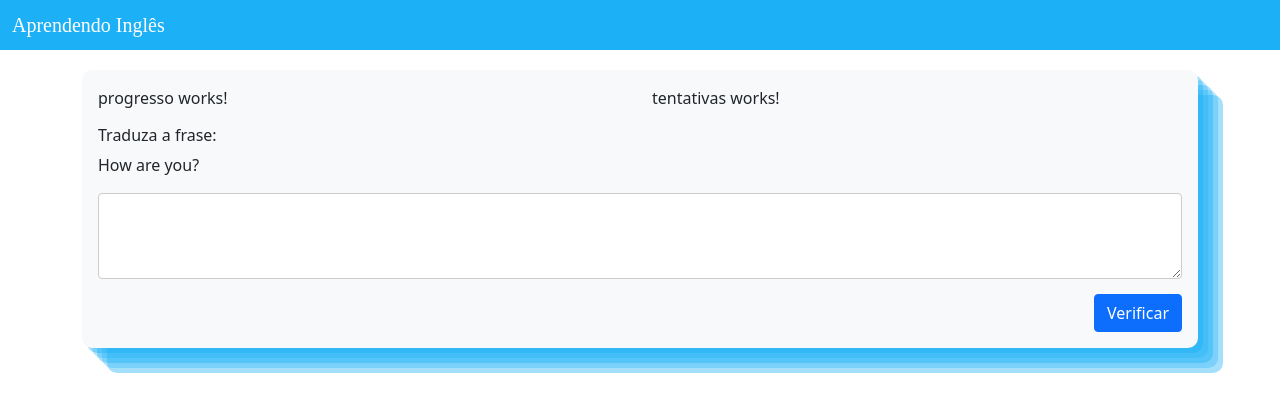
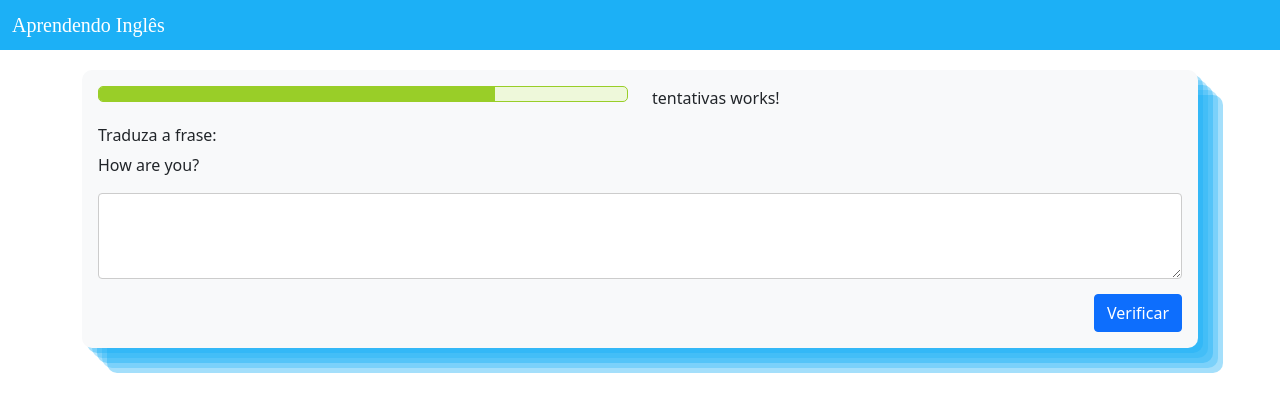
Before and after one commit to PriscilaRoza/app_English, an Angular app: page / in a window 1280 px wide. Shown: the top 412 px of the page. Built offline with nearby package versions, Linux system fonts and the light colour scheme; a web font is replaced by a local one.

Commit message:
update[progresso.component]add bootstrap and style

```diff
--- a/src/app/progresso/progresso.component.css
+++ b/src/app/progresso/progresso.component.css
@@ -0,0 +1,11 @@
+
+
+
+.progress{
+  background-color: #EEF8DA;
+  border: 1px solid #99CE28;
+  border-radius: 5px;
+}
+.progress-bar{
+  background-color:  #99CE28;
+}
--- a/src/app/progresso/progresso.component.html
+++ b/src/app/progresso/progresso.component.html
@@ -1 +1,3 @@
-<p>progresso works!</p>
+<div class="progress">
+  <div class="progress-bar w-75"></div>
+</div>
```
